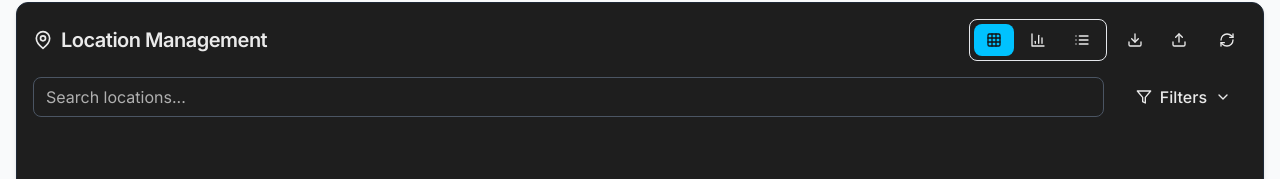
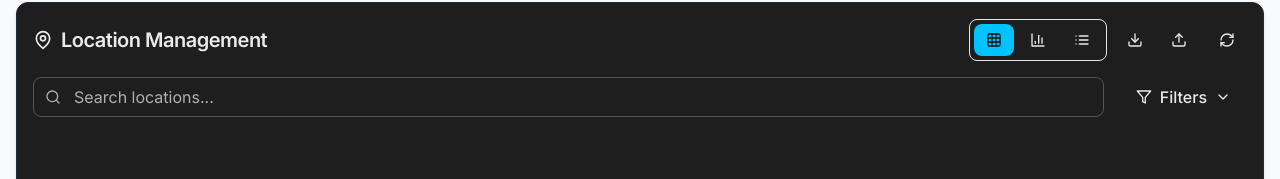
Before and after one commit to Sir-shkolnik/CnC, a Next.js app in the folder apps/frontend/: page /storage in a window 1280 px wide. Shown: the part 352-531 px from the top of the page. Built offline with nearby package versions, Linux system fonts and the light colour scheme.

Commit message:
Fix Input component prop error - Change 'icon' to 'leftIcon' in storage page

```diff
--- a/apps/frontend/app/storage/page.tsx
+++ b/apps/frontend/app/storage/page.tsx
@@ -341,7 +341,7 @@ export default function StorageSystemPage() {
                   placeholder="Search locations..."
                   value={searchTerm}
                   onChange={(e) => setSearchTerm(e.target.value)}
-                  icon={<Search className="w-4 h-4" />}
+                  leftIcon={<Search className="w-4 h-4" />}
                 />
               </div>
 
```
